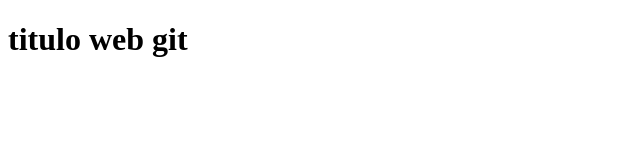
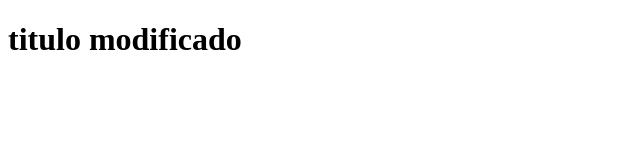
Before and after one commit to fabricioColoradoVargas/creacionPaginaWeb, a plain HTML site: page index.html in a window 1280 px wide. Shown: the whole page, without its empty margins (0-640 px from the left). Drawn offline with Linux system fonts and the light colour scheme.

Commit message:
se modifico titulo

```diff
--- a/index.html
+++ b/index.html
@@ -6,6 +6,6 @@
     <title>Document</title>
 </head>
 <body>
-    <h1>titulo web git</h1>
+    <h1>titulo modificado</h1>
 </body>
 </html>
```
